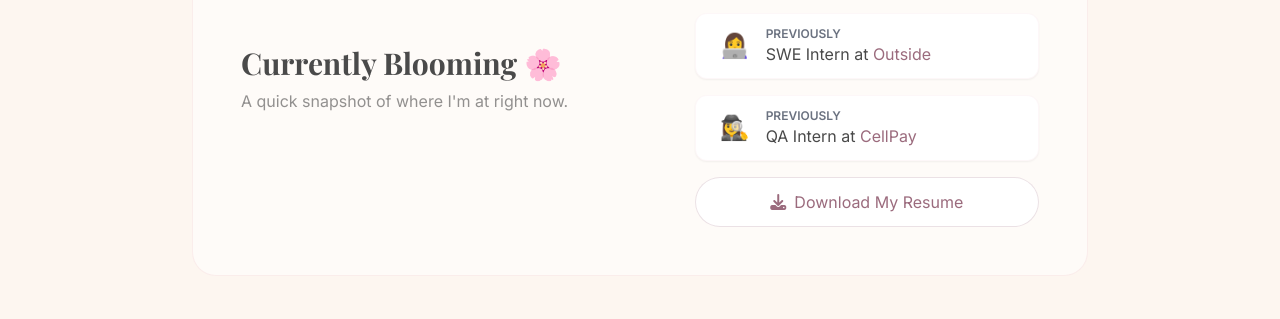
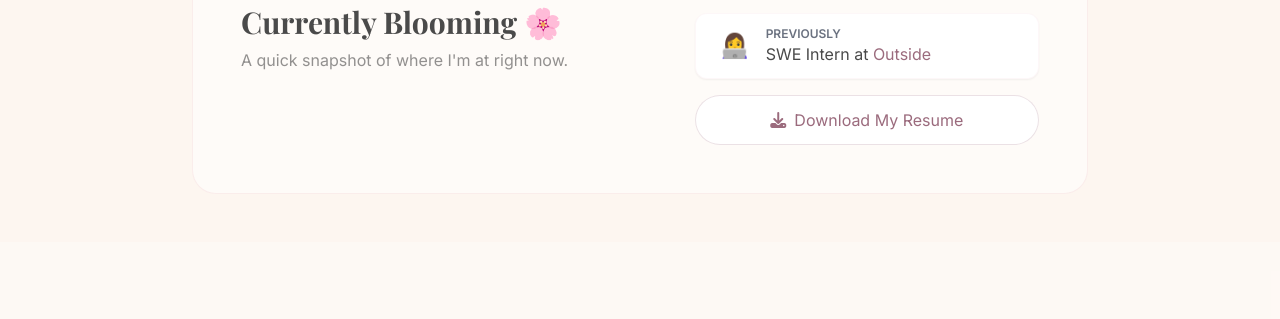
Before and after one commit to SanskritiAcharya/sans-portfolio, a plain HTML site: page index.html in a window 1280 px wide. Shown: the part 1546-1865 px from the top of the page. Drawn offline with nearby package versions, Linux system fonts and the light colour scheme.

Commit message:
Remove CellPay entry from Currently section

```diff
--- a/index.html
+++ b/index.html
@@ -254,13 +254,6 @@
                         <p class="font-medium text-charcoal">SWE Intern at <a href ="https://outside.studio/" target="_blank" style="font-style:unset; color:#9B6B7D;">Outside</a></p>
                     </div>
                 </div>
-                <div class="flex items-center gap-4 bg-white px-6 py-3 rounded-xl shadow-sm border border-dusty-rose/10">
-                    <span class="text-2xl">🕵️‍♀️</span>
-                    <div>
-                        <p class="text-xs text-gray-500 uppercase font-bold">Previously</p>
-                        <p class="font-medium text-charcoal">QA Intern at <a href ="https://www.linkedin.com/company/cellpay-nepal/posts/?feedView=all" target="_blank" style="font-style:unset; color:#9B6B7D;">CellPay</a></p>
-                    </div>
-                </div>
                              <!-- <div class="flex items-center gap-4 bg-white px-6 py-3 rounded-xl shadow-sm border border-dusty-rose/10"> -->
                     <!-- <span class="text-2xl">Download</span> -->
                     <div><a href="SanskritiAcharya_CV_QA.pdf" download class="px-8 py-3 bg-white text-deep-mauve border border-deep-mauve/20 rounded-full font-medium hover:bg-dusty-rose/10 transition-all flex items-center justify-center gap-2">
```
